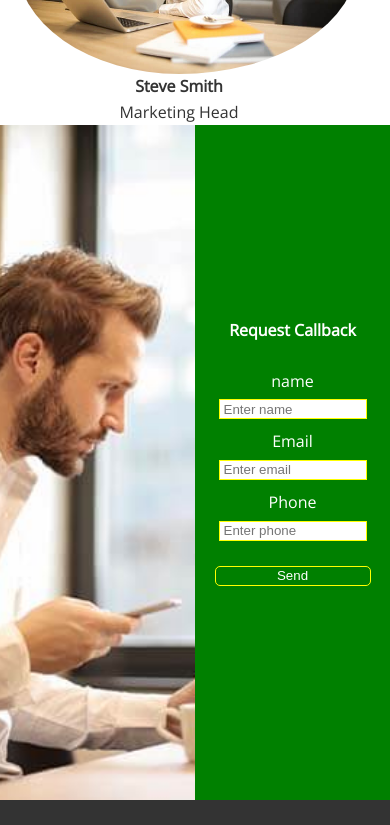
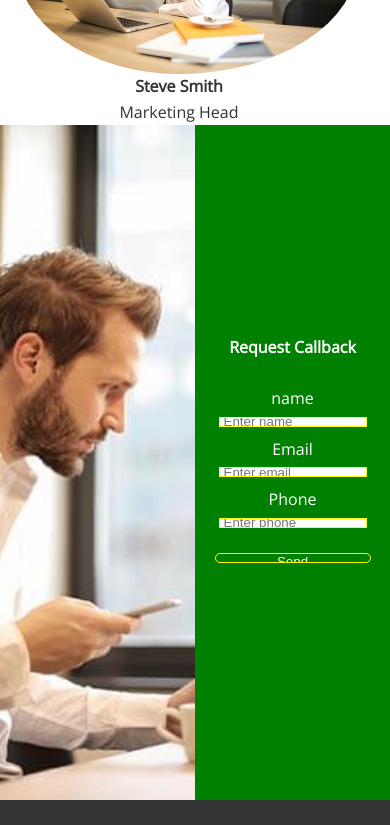
Before and after one commit to stanciuradu/EdgeLedger, a plain HTML site: page index.html in a window 390 px wide. Shown: the part 3948-4773 px from the top of the page. Drawn offline with nearby package versions, Linux system fonts and the light colour scheme; a web font is replaced by a local one.

```diff
--- a/css/style.css
+++ b/css/style.css
@@ -295,11 +295,10 @@ body {
     padding: 5px;
   }
   .solutions .row .column-2 h2 {
-    margin-top: 3px;
     color: white;
   }
   .solutions .row .column-2 .contact-form input {
-    height: 20px;
+    height: 10px;
   }
   .solutions .row .column-2 .contact-form .btn {
     padding: 0px;
```
Also changed, not shown: 1 other file.
